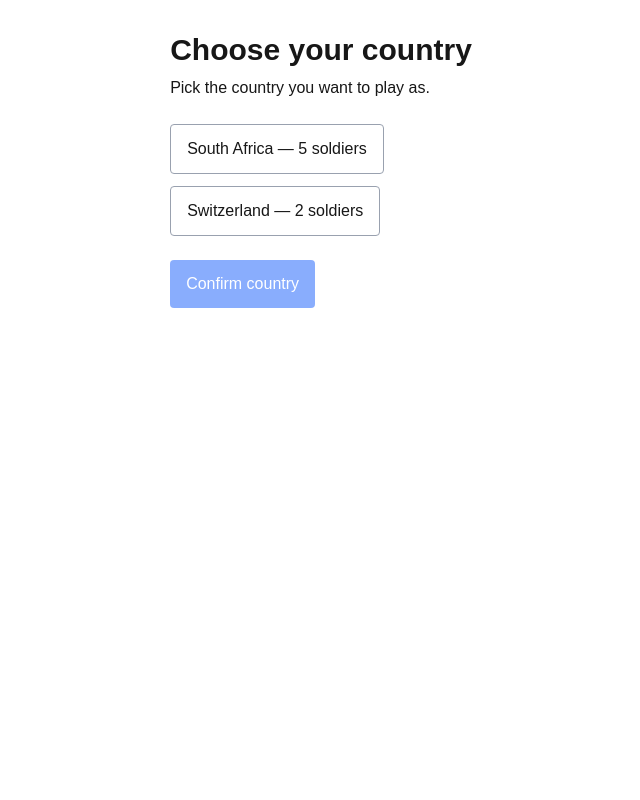
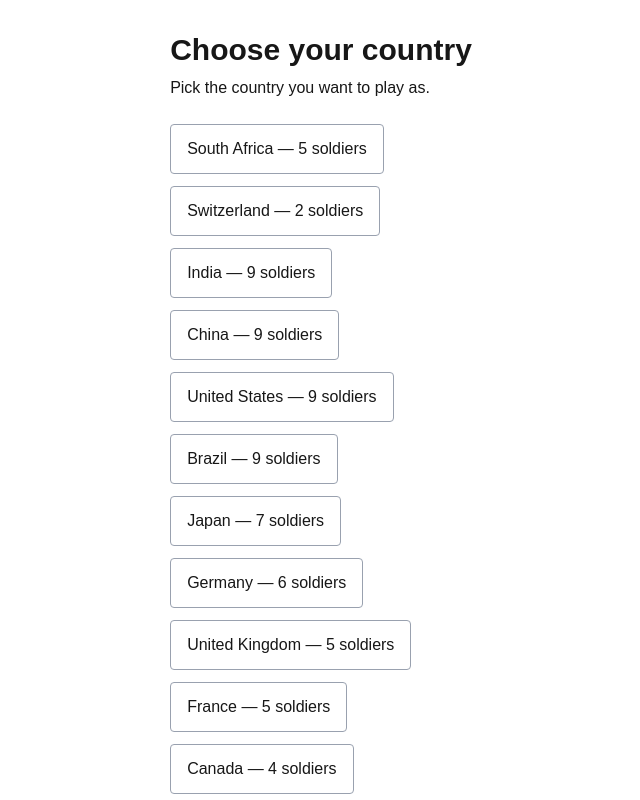
Before and after one commit to tgallie/geopolitics-game, a Next.js app: page / in a window 1280 px wide. Shown: the top 800 px of the page, without its empty margins (319-959 px from the left). Built offline with nearby package versions, Linux system fonts and the light colour scheme.

Commit message:
feat: expand country list with sourced 2026 population estimates
- Replace practice figures and add a 12-country starting dataset
- Calculate starting soldiers from each country's population
- Update the population source label

```diff
--- a/src/app/page.tsx
+++ b/src/app/page.tsx
@@ -50,7 +50,7 @@ export default function Home() {
           <h2 className="text-xl font-semibold">{selectedCountry.name}</h2>
           <p>Population: {selectedCountry.population.toLocaleString("en-ZA")}</p>
           <p>Starting soldiers: {selectedCountry.baseSoldierValue}</p>
-          <p className="mt-2 text-sm">These population figures are practice data.</p>
+        < p className = "mt-2 text-sm" >Population estimates: Worldometer, 2026.</p>
         </section>
       )}
 
--- a/src/data/countries.ts
+++ b/src/data/countries.ts
@@ -1,23 +1,31 @@
 import type { Country } from "@/types/game";
-
 import { soldiersForPopulation } from "@/lib/game/rules";
 
-export const countries: Country[] = [
-    {
-        id: "ZA",
-        name: "South Africa",
-        population: 60_000_000,
-        populationYear: 2025,
-        populationSource: "Practice data — replace before release",
-        baseSoldierValue: soldiersForPopulation(60_000_000),
-    },
+// keep the year and source here so i don't repeat them for every country
+const populationYear = 2026;
+const populationSource =
+    "https://www.worldometers.info/world-population/population-by-country/";
 
-    {
-        id: "CH",
-        name: "Switzerland",
-        population: 8_000_000,
-        populationYear: 2025,
-        populationSource: "Practice data — replace before release",
-        baseSoldierValue: soldiersForPopulation(8_000_000),
-    },
+// these are the countries available while we build the game
+const countryData = [
+    { id: "ZA", name: "South Africa", population: 65_453_084 },
+    { id: "CH", name: "Switzerland", population: 9_007_798 },
+    { id: "IN", name: "India", population: 1_476_625_576 },
+    { id: "CN", name: "China", population: 1_412_914_089 },
+    { id: "US", name: "United States", population: 349_035_494 },
+    { id: "BR", name: "Brazil", population: 213_562_666 },
+    { id: "JP", name: "Japan", population: 122_427_731 },
+    { id: "DE", name: "Germany", population: 83_644_258 },
+    { id: "GB", name: "United Kingdom", population: 69_931_528 },
+    { id: "FR", name: "France", population: 66_746_401 },
+    { id: "CA", name: "Canada", population: 40_467_728 },
+    { id: "AU", name: "Australia", population: 27_227_096 },
 ];
+
+// add the source details and calculate soldiers for each country
+export const countries: Country[] = countryData.map((country) => ({
+    ...country,
+    populationYear,
+    populationSource,
+    baseSoldierValue: soldiersForPopulation(country.population),
+}));
```
